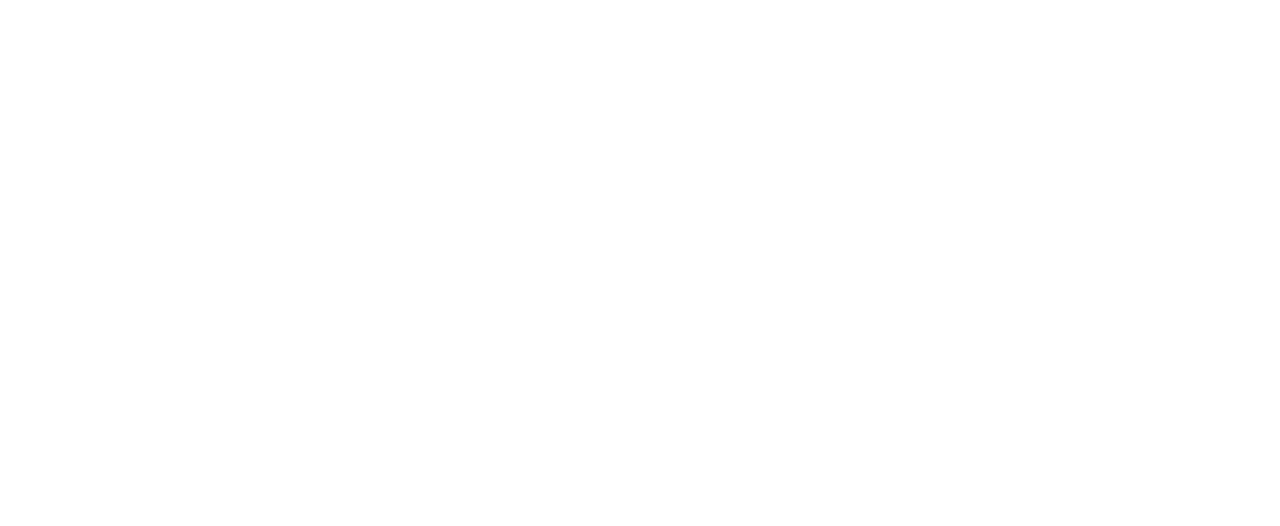
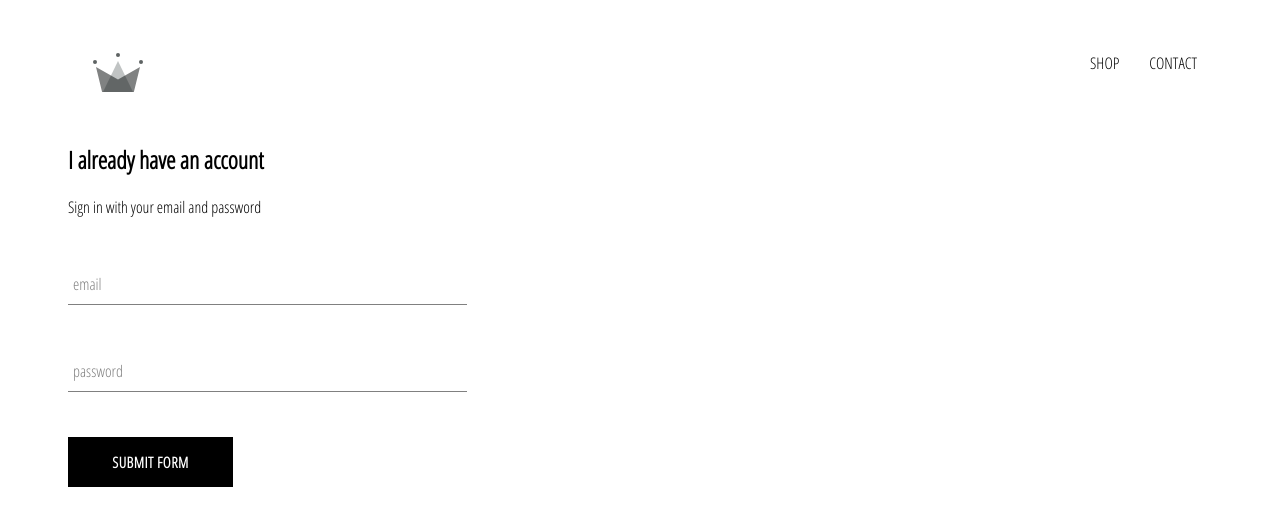
Before and after one commit to pcgamer1/clothing-react-app, a React (Create React App) app: page /signin in a window 1280 px wide. Shown: the top 526 px of the page. Built offline with nearby package versions, Linux system fonts and the light colour scheme.

Commit message:
Added custom button and form inputs

```diff
--- a/src/App.css
+++ b/src/App.css
@@ -2,3 +2,8 @@
   font-family: 'Open Sans Condensed', sans-serif;
   padding: 20px 60px;
 }
+
+a {
+  text-decoration: none;
+  color: black;
+}
--- a/src/App.js
+++ b/src/App.js
@@ -4,13 +4,17 @@
 
 import HomePage from './pages/homepage/homepage.component'
 import ShopPage from './pages/shop/shop.component'
+import Header from './components/header/header.component'
+import MasterUser from './pages/master-user/master-user.component'
 
 function App() {
   return (
     <div>
+      <Header />
       <Switch>
         <Route exact path='/' component={HomePage} />
         <Route exact path='/shop' component={ShopPage} />
+        <Route exact path='/signin' component={MasterUser} />
       </Switch>
     </div>
   )
--- /dev/null
+++ b/src/components/custom-button/custom-button.component.jsx
@@ -0,0 +1,9 @@
+import React from 'react'
+
+import './custom-button.styles.scss'
+
+const CustomButton = ({ children, ...otherProps }) => (
+    <button className='custom-button' {...otherProps}>{children}</button>
+)
+
+export default CustomButton
--- /dev/null
+++ b/src/components/custom-button/custom-button.styles.scss
@@ -0,0 +1,23 @@
+.custom-button {
+    min-width: 165px;
+    width: auto;
+    height: 50px;
+    letter-spacing: 0.5px;
+    line-height: 50px;
+    padding: 0 35px 0 35px;
+    font-size: 15px;
+    background-color: black;
+    color: white;
+    text-transform: uppercase;
+    font-family: 'Open Sans Condensed';
+    font-weight: bolder;
+    border: none;
+    cursor: pointer;
+
+    &:hover {
+      background-color: white;
+      color: black;
+      border: 1px solid black;
+      transition: 200ms ease-in-out;
+    }
+  }
--- /dev/null
+++ b/src/components/form-input/form-input.component.jsx
@@ -0,0 +1,17 @@
+import React from 'react'
+import './form-input.styles.scss'
+
+const FormInput = ({ handleChange, label, ...otherProps }) => (
+    <div className='group'>
+        <input className='form-input' onChange={handleChange} {...otherProps} />
+        {
+            label ?
+            (<label className={ `${otherProps.value.length ? 'shrink' : ''} form-input-label` }>
+                {label}
+            </label>)
+            : null
+        }
+    </div>
+)
+
+export default FormInput
--- /dev/null
+++ b/src/components/form-input/form-input.styles.scss
@@ -0,0 +1,54 @@
+$sub-color: grey;
+$main-color: black;
+
+@mixin shrinkLabel {
+  top: -14px;
+  font-size: 12px;
+  color: $main-color;
+}
+
+.group {
+  position: relative;
+  margin: 45px 0;
+
+  .form-input {
+    background: none;
+    background-color: white;
+    color: $sub-color;
+    font-size: 18px;
+    padding: 10px 10px 10px 5px;
+    display: block;
+    width: 100%;
+    border: none;
+    border-radius: 0;
+    border-bottom: 1px solid $sub-color;
+    margin: 25px 0;
+
+    &:focus {
+      outline: none;
+    }
+
+    &:focus ~ .form-input-label {
+      @include shrinkLabel();
+    }
+  }
+
+  input[type='password'] {
+    letter-spacing: 0.3em;
+  }
+
+  .form-input-label {
+    color: $sub-color;
+    font-size: 16px;
+    font-weight: normal;
+    position: absolute;
+    pointer-events: none;
+    left: 5px;
+    top: 10px;
+    transition: 300ms ease all;
+
+    &.shrink {
+      @include shrinkLabel();
+    }
+  }
+}
--- /dev/null
+++ b/src/components/header/header.component.jsx
@@ -0,0 +1,22 @@
+import React from 'react'
+import { Link } from 'react-router-dom'
+import { ReactComponent as Logo } from '../../assets/original.svg'
+import './header.styles.scss'
+
+const Header = () => (
+    <div className='header'>
+        <Link className='logo-container' to='/'>
+            <Logo className='logo' />
+        </Link>
+        <div className='options'>
+            <Link to='/shop' className='option'>
+                SHOP
+            </Link>
+            <Link to='/shop' className='option'>
+                CONTACT
+            </Link>
+        </div>
+    </div>
+)
+
+export default Header
--- /dev/null
+++ b/src/components/header/header.styles.scss
@@ -0,0 +1,25 @@
+.header {
+    height: 70px;
+    width: 100%;
+    display: flex;
+    justify-content: space-between;
+    margin-bottom: 25px;
+
+    .logo-container {
+      height: 100%;
+      width: 70px;
+      padding: 25px;
+    }
+
+    .options {
+      width: 50%;
+      height: 100%;
+      display: flex;
+      align-items: center;
+      justify-content: flex-end;
+
+      .option {
+        padding: 10px 15px;
+      }
+    }
+  }
--- /dev/null
+++ b/src/components/sign-in/sign-in.component.jsx
@@ -0,0 +1,39 @@
+import React from 'react'
+import FormInput from '../form-input/form-input.component'
+import CustomButton from '../custom-button/custom-button.component'
+import './sign-in.styles.scss'
+
+class SignIn extends React.Component {
+
+    constructor() {
+        super()
+        this.state = { email: '', password: '' }
+    }
+
+    handleSubmit = (e) => {
+        e.preventDefault()
+        this.setState({ email: '', password:'' })
+    }
+
+    handleChange = (e) => {
+        const { value, name } = e.target
+        this.setState({ [name]: value })
+    }
+
+    render() {
+        return (
+            <div className='sign-in'>
+                <h2>I already have an account</h2>
+                <span>Sign in with your email and password</span>
+
+                <form onSubmit={this.handleSubmit}>
+                    <FormInput handleChange={this.handleChange} label='email' type='email' name='email' value={this.state.email} required />
+                    <FormInput handleChange={this.handleChange} label='password' type='password' name='password' value={this.state.password} required />
+                    <CustomButton type='submit'>Submit Form</CustomButton>
+                </form>
+            </div>
+        )
+    }
+}
+
+export default SignIn
--- /dev/null
+++ b/src/components/sign-in/sign-in.styles.scss
@@ -0,0 +1,8 @@
+.sign-in {
+    width: 30vw;
+    display: flex;
+    flex-direction: column;
+    .title {
+        margin: 10px 0;
+    }
+}
--- /dev/null
+++ b/src/pages/master-user/master-user.component.jsx
@@ -0,0 +1,12 @@
+import React from 'react'
+
+import './master-user.styles.scss'
+import SignIn from '../../components/sign-in/sign-in.component'
+
+const MasterUser = () => (
+    <div className='master-user'>
+        <SignIn />
+    </div>
+)
+
+export default MasterUser
```
Also changed, not shown: src/assets/original.svg (added), src/pages/master-user/master-user.styles.scss (added).
